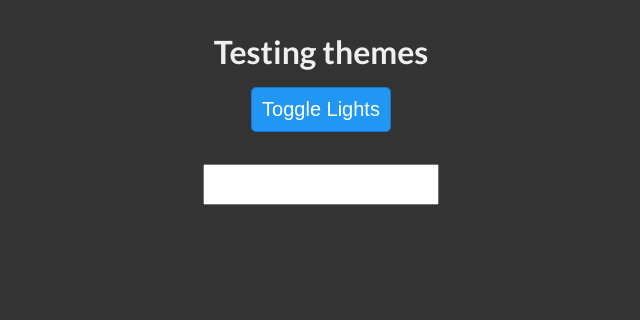
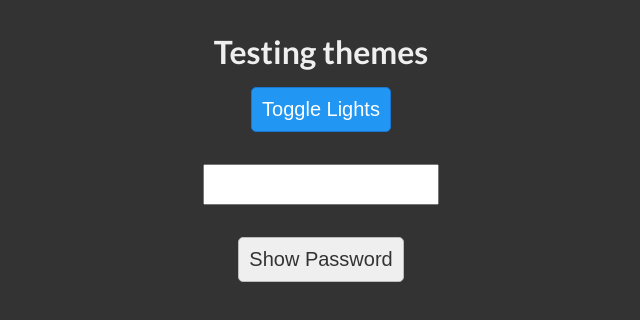
Before and after one commit to davidalves1/curso-styled-components, a React (Create React App) app: page / in a window 1280 px wide. Shown: the top 320 px of the page, without its empty margins (319-959 px from the left). Built offline with nearby package versions, Linux system fonts and the light colour scheme.

Commit message:
Set dinamic attribute to component

```diff
--- a/src/App.js
+++ b/src/App.js
@@ -9,11 +9,18 @@ import PasswordInput from './components/common/PasswordInput';
 
 function App() {
   const [theme, setTheme] = useState(DarkTheme);
+  const [showPasword, setShowPassword] = useState(false);
 
   function handleToggleLights() {
     const newTheme = theme.id === 'light' ? DarkTheme : LightTheme;
 
     setTheme(newTheme);
+  }
+
+  function handleTogglePasswordVisibility() {
+    const passwordVisbility = !showPasword;
+
+    setShowPassword(passwordVisbility);
   }
 
   return (
@@ -23,7 +30,10 @@ function App() {
         <Button primary onClick={ () => handleToggleLights() }>
           Toggle Lights
         </Button>
-        <PasswordInput />
+        <PasswordInput show={showPasword} />
+        <Button onClick={ () => handleTogglePasswordVisibility() }>
+          { showPasword ? 'Hide Password' : 'Show Password' }
+        </Button>
       </Home>
     </ThemeProvider>
   );
--- a/src/components/common/Button.js
+++ b/src/components/common/Button.js
@@ -6,11 +6,16 @@ const Button = styled.button`
   padding: 10px;
   background: #efefef;
   font-size: 20px;
-  color: #fff;
+  color: #333;
   cursor: pointer;
   transition: ease .3s;
+  border: 1px solid #bcbcbc;
+  &:hover {
+    background: #bcbcbc;
+  }
 
   ${props => props.primary && css`
+    color: #fff;
     border: 1px solid #1976d2;
     background: #2196f3;
     &:hover {
@@ -19,7 +24,8 @@ const Button = styled.button`
   `}
 
   ${props => props.danger && css`
-  border: 1px solid #d32f2f;
+    color: #fff;
+    border: 1px solid #d32f2f;
     background: #f44336;
     &:hover {
       background: #d32f2f;
--- a/src/components/common/PasswordInput.js
+++ b/src/components/common/PasswordInput.js
@@ -1,9 +1,9 @@
-import React from 'react';
+// import React from 'react';
 import styled from 'styled-components';
 
-const PasswordInput = styled.input.attrs({
-  type: 'password'
-})`
+const PasswordInput = styled.input.attrs(props => ({
+  type: props.show ? 'text' : 'password'
+}))`
   margin: 1rem auto;
   padding: .5rem 0;
   text-align: center;
--- a/src/components/containers/Home.js
+++ b/src/components/containers/Home.js
@@ -5,7 +5,6 @@ export default styled.main`
   align-items: center;
   flex-direction: column;
   padding-top: 2rem;
-  width: 100vw;
   height: 100vh;
   background: ${props => props.theme.backgroundColor};
   color: ${props => props.theme.fontColor};
```
